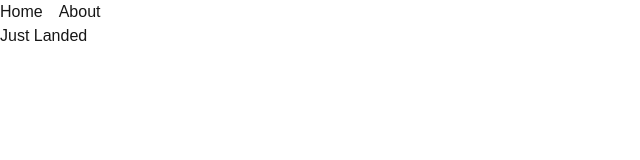
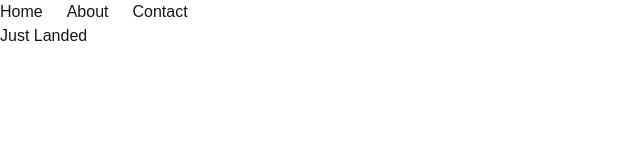
Before and after one commit to ron199807/alx-project-0x02-setup, a Next.js app in the folder alx-project-0x02/: page / in a window 1280 px wide. Shown: the top 160 px of the page, without its empty margins (0-640 px from the left). Built offline with nearby package versions, Linux system fonts and the light colour scheme.

Commit message:
imported link

```diff
--- a/alx-project-0x02/components/layout/Header.tsx
+++ b/alx-project-0x02/components/layout/Header.tsx
@@ -1,11 +1,19 @@
+import Link from "next/link"
+
 export const Header = () => {
     return (
-         <div>
-                <ul className="flex gap-4 ">
-                    <li><a href="/home">Home</a></li>
-                    <li><a href="/about">About</a></li>
-                    <li><a href=""></a></li>
-                </ul>
+        <div className="flex items-center space-x-6">
+          <nav className="flex items-center space-x-6">
+            <Link href="/home" className="hover:text-blue-500">
+              Home
+            </Link>
+            <Link href="/about" className="hover:text-blue-500">
+              About
+            </Link>
+            <Link href="/contact" className="hover:text-blue-500">
+              Contact
+            </Link>
+          </nav>
          </div>
     )
 }
```
